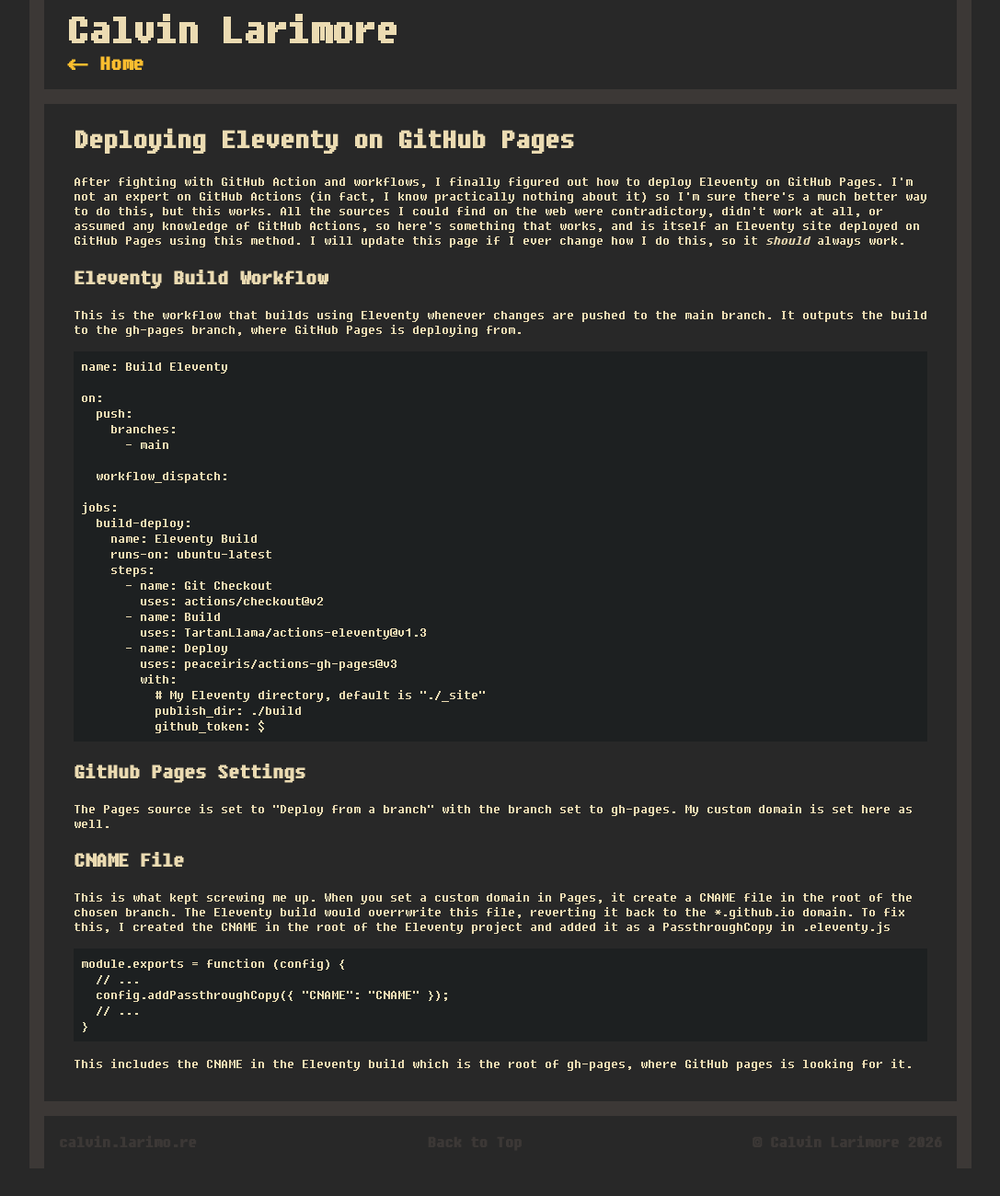
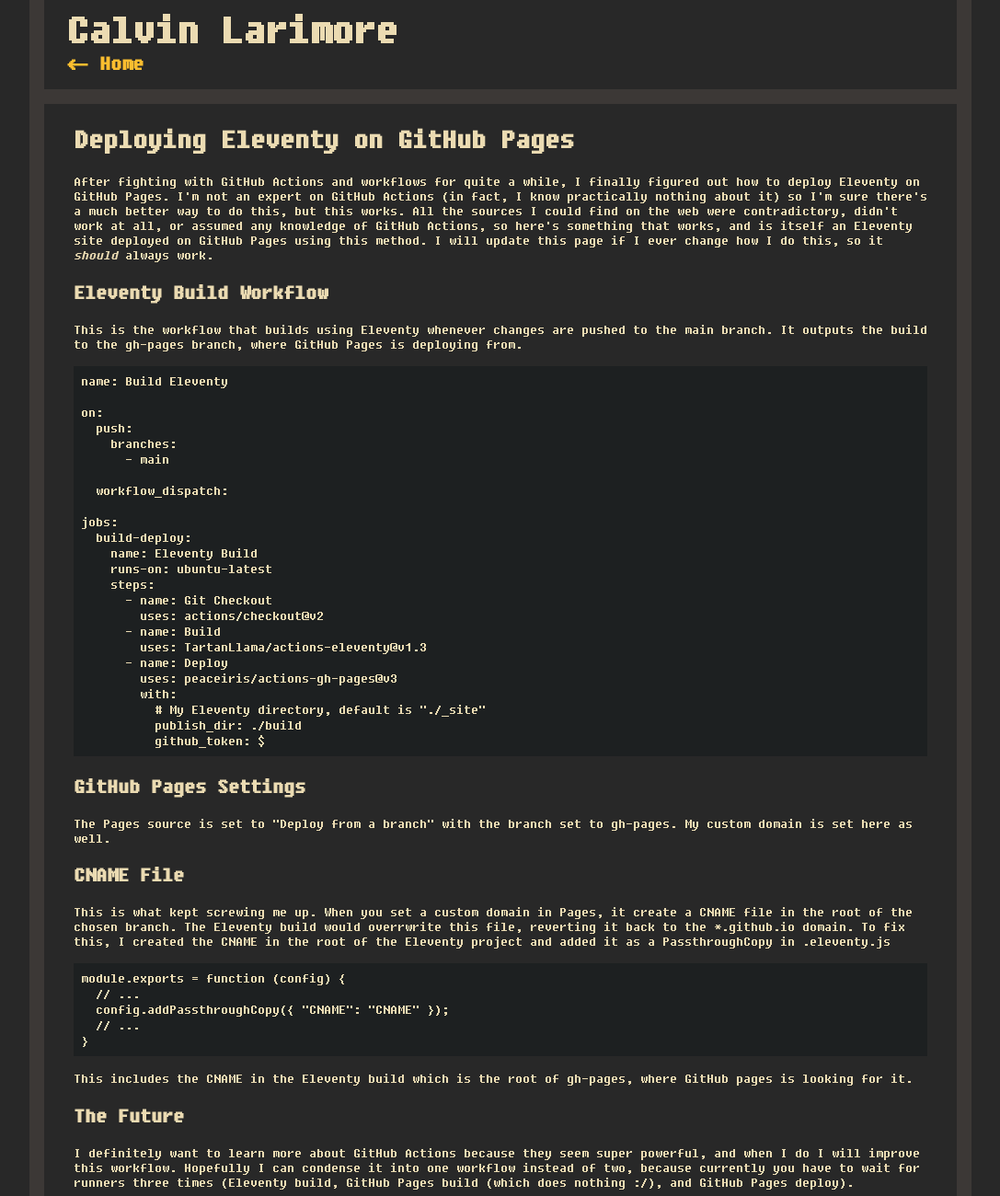
Before and after one commit to calvinlarimore/calvin.larimo.re, an Eleventy site: page src/b/eleventy-pages.md in a window 1280 px wide. Shown: the top 1300 px of the page at 92% size, without its empty margins (96-1183 px from the left). Before the commit the page ends 1270 px from the top, so only its background shows below. Built offline with nearby package versions, Linux system fonts and the light colour scheme; Eleventy itself is replaced by a stand-in of ours; code samples lack their colours; files that its build step writes are made by us from their sources.

Commit message:
Update eleventy-pages.md

````diff
--- a/src/b/eleventy-pages.md
+++ b/src/b/eleventy-pages.md
@@ -7,7 +7,7 @@
 ---
 
 # Deploying Eleventy on GitHub Pages
-After fighting with GitHub Action and workflows, I finally figured out how to deploy Eleventy on GitHub Pages.
+After fighting with GitHub Actions and workflows for quite a while, I finally figured out how to deploy Eleventy on GitHub Pages.
 I'm not an expert on GitHub Actions (in fact, I know practically nothing about it) so I'm sure there's a much better way to do this, but this works.
 All the sources I could find on the web were contradictory, didn't work at all, or assumed any knowledge of GitHub Actions, so here's something that works,
 and is itself an Eleventy site deployed on GitHub Pages using this method.
@@ -61,3 +61,6 @@
 ```
 
 This includes the `CNAME` in the Eleventy build which is the root of `gh-pages`, where GitHub pages is looking for it.
+
+## The Future
+I definitely want to learn more about GitHub Actions because they seem super powerful, and when I do I will improve this workflow. Hopefully I can condense it into one workflow instead of two, because currently you have to wait for runners three times (Eleventy build, GitHub Pages build (which does nothing :/), and GitHub Pages deploy).
````
